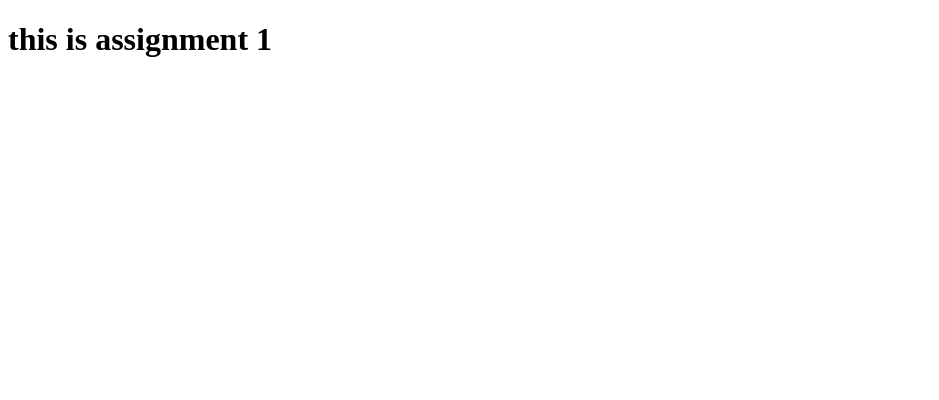
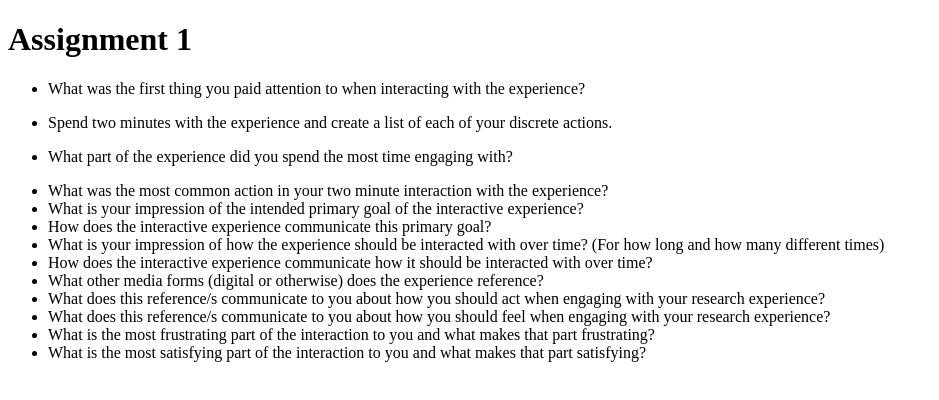
Before and after one commit to Goodmorning0619/Goodmorning0619.github.io, a plain HTML site: page assignment1/index.html in a window 1280 px wide. Shown: the whole page, without its empty margins (0-939 px from the left). Drawn offline with Linux system fonts and the light colour scheme.

Commit message:
Update index.html
a1 add

```diff
--- a/assignment1/index.html
+++ b/assignment1/index.html
@@ -6,6 +6,67 @@
     <title>Document</title>
   </head>
   <body>
-    <h1>this is assignment 1</h1>
+    <h1>Assignment 1</h1>
+    <ul>
+      <li>
+        What was the first thing you paid attention to when interacting with the
+        experience?
+      </li>
+
+      <p></p>
+
+      <li>
+        Spend two minutes with the experience and create a list of each of your
+        discrete actions.
+      </li>
+
+      <p></p>
+
+      <li>
+        What part of the experience did you spend the most time engaging with?
+      </li>
+
+      <p></p>
+
+      <li>
+        What was the most common action in your two minute interaction with the
+        experience?
+      </li>
+      <li>
+        What is your impression of the intended primary goal of the interactive
+        experience?
+      </li>
+      <li>
+        How does the interactive experience communicate this primary goal?
+      </li>
+      <li>
+        What is your impression of how the experience should be interacted with
+        over time? (For how long and how many different times)
+      </li>
+      <li>
+        How does the interactive experience communicate how it should be
+        interacted with over time?
+      </li>
+      <li>
+        What other media forms (digital or otherwise) does the experience
+        reference?
+      </li>
+      <li>
+        What does this reference/s communicate to you about how you should act
+        when engaging with your research experience?
+      </li>
+      <li>
+        What does this reference/s communicate to you about how you should feel
+        when engaging with your research experience?
+      </li>
+      <li>
+        What is the most frustrating part of the interaction to you and what
+        makes that part frustrating?
+      </li>
+      <li>
+        What is the most satisfying part of the interaction to you and what
+        makes that part satisfying?
+      </li>
+    </ul>
   </body>
 </html>
```
